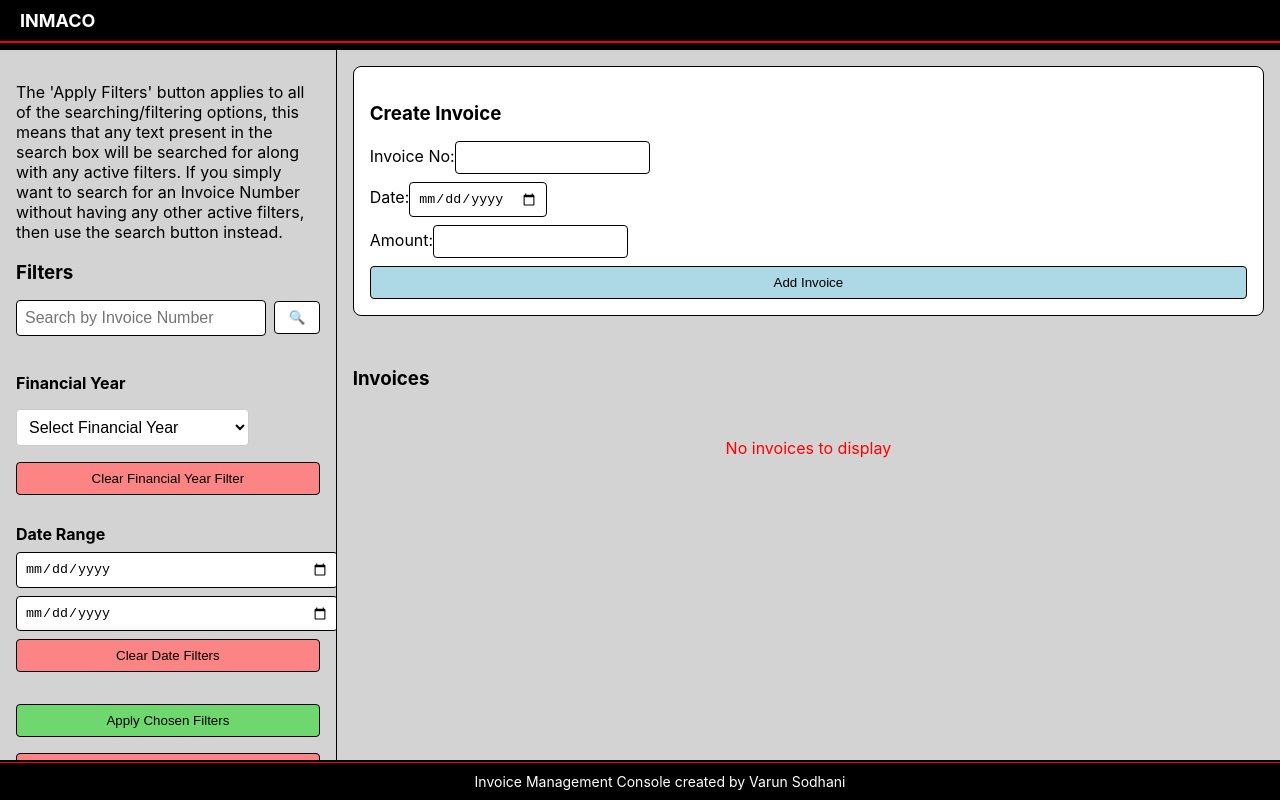
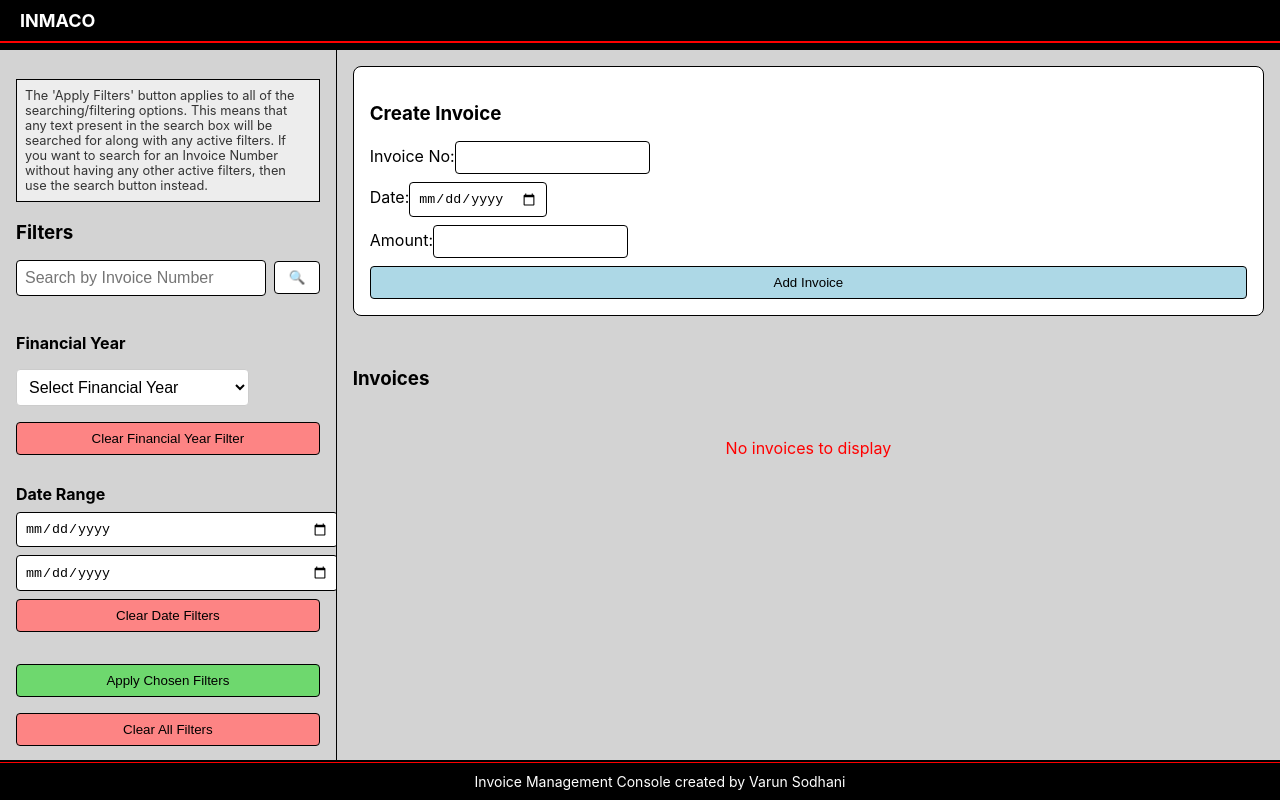
Before and after one commit to Illuminatus66/inmaco, a React (Create React App) app: page /dashboard in a window 1280 px wide. Built offline with nearby package versions, Linux system fonts and the light colour scheme.

Commit message:
final few changes in the filter section

```diff
--- a/src/pages/Dashboard/Dashboard.css
+++ b/src/pages/Dashboard/Dashboard.css
@@ -12,6 +12,14 @@
   display: flex;
   flex: 1;
   overflow: hidden;
+}
+
+.info {
+  border: 1px solid black;
+  padding: 0.5rem;
+  font-size: 0.8rem;
+  background-color: #f9f9f9b6;
+  color: #333;
 }
 
 .filter-section {
--- a/src/pages/Dashboard/Dashboard.jsx
+++ b/src/pages/Dashboard/Dashboard.jsx
@@ -176,10 +176,10 @@ const Dashboard = () => {
       <Header />
       <div className="main-content">
         <div className="filter-section">
-          <p>
+          <p className="info">
             The 'Apply Filters' button applies to all of the searching/filtering
-            options, this means that any text present in the search box will be
-            searched for along with any active filters. If you simply want to
+            options. This means that any text present in the search box will be
+            searched for along with any active filters. If you want to
             search for an Invoice Number without having any other active
             filters, then use the search button instead.
           </p>
```
